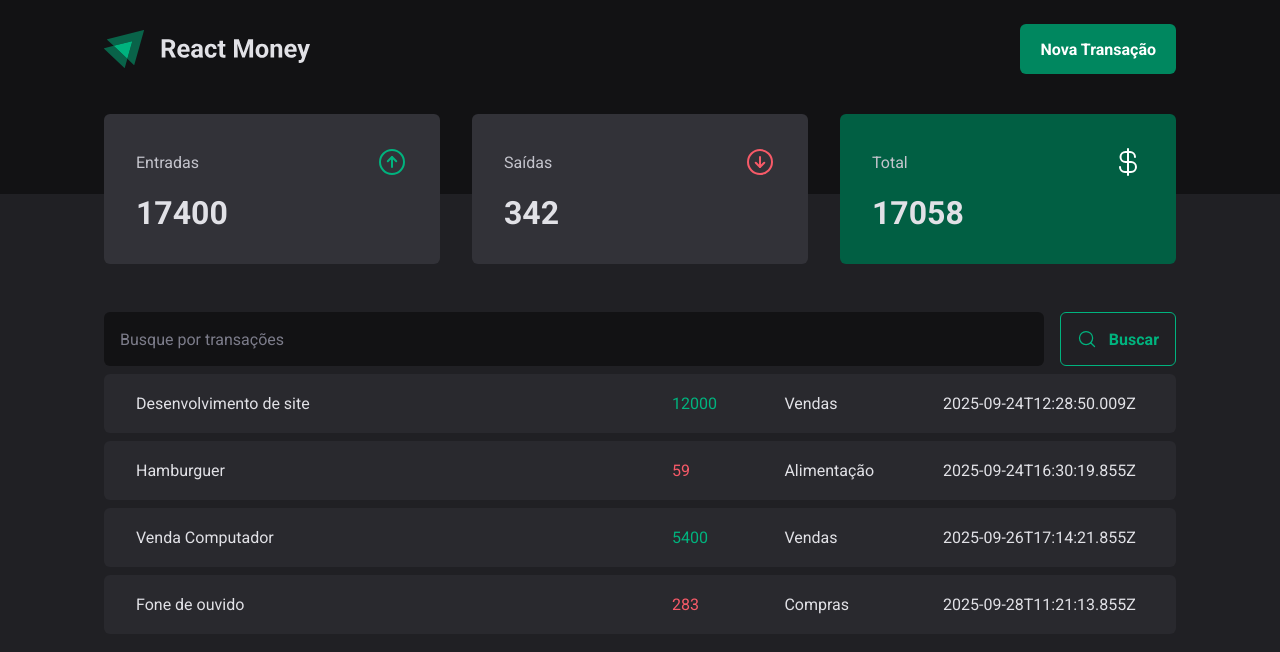
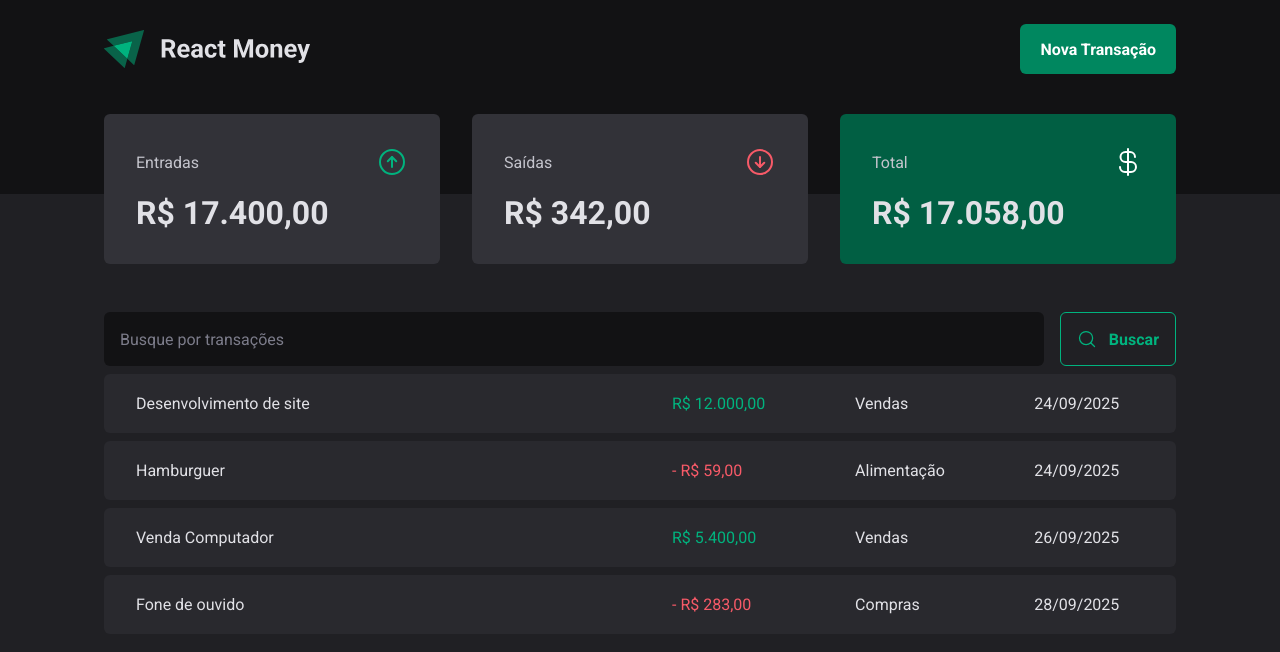
Before and after one commit to rramires/react_money, a React (Vite) app: page / in a window 1280 px wide. Shown: the top 652 px of the page. Built offline with nearby package versions, Linux system fonts and the light colour scheme; data requests are answered from the project's data file.

Commit message:
Adding Formmaters.

```diff
--- a/src/components/Summary/index.tsx
+++ b/src/components/Summary/index.tsx
@@ -3,6 +3,7 @@ import { SummaryCard, SummaryContainer } from './styles'
 import { useTheme } from 'styled-components'
 import { TransactionsContext } from '../../contexts/TransactionsContext'
 import { useContext } from 'react'
+import { priceFormatter } from '../../utils/formatter'
 
 export function Summary() {
 	const theme = useTheme()
@@ -37,21 +38,21 @@ export function Summary() {
 					<span>Entradas</span>
 					<ArrowCircleUp size={32} color={theme['green-300']} />
 				</header>
-				<strong>{summary.income}</strong>
+				<strong>{priceFormatter(summary.income)}</strong>
 			</SummaryCard>
 			<SummaryCard>
 				<header>
 					<span>Saídas</span>
 					<ArrowCircleDown size={32} color={theme['red-300']} />
 				</header>
-				<strong>{summary.outcome}</strong>
+				<strong>{priceFormatter(summary.outcome)}</strong>
 			</SummaryCard>
 			<SummaryCard $variant='green'>
 				<header>
 					<span>Total</span>
 					<CurrencyDollar size={32} color={theme['white']} />
 				</header>
-				<strong>{summary.total}</strong>
+				<strong>{priceFormatter(summary.total)}</strong>
 			</SummaryCard>
 		</SummaryContainer>
 	)
--- a/src/components/TransactionModal/index.tsx
+++ b/src/components/TransactionModal/index.tsx
@@ -27,12 +27,12 @@ export function TransactionModal() {
 					<input type='number' placeholder='Preço' required />
 					<input type='text' placeholder='Categoria' required />
 					<TransactionType>
-						<TransactionTypeButton variant='income' value='income'>
+						<TransactionTypeButton $variant='income' value='income'>
 							<ArrowCircleUp size={24} />
 							Entrada
 						</TransactionTypeButton>
 						<TransactionTypeButton
-							variant='outcome'
+							$variant='outcome'
 							value='outcome'
 						>
 							<ArrowCircleDown size={24} />
--- a/src/pages/Transactions/index.tsx
+++ b/src/pages/Transactions/index.tsx
@@ -3,6 +3,7 @@ import { SearchForm } from '../../components/SearchForm'
 import { Summary } from '../../components/Summary'
 import { TransactionsContext } from '../../contexts/TransactionsContext'
 import { TransactionsProvider } from '../../contexts/TransactionsProvider'
+import { dateFormatter, priceFormatter } from '../../utils/formatter'
 import {
 	PriceHighLight,
 	TransactionsContainer,
@@ -32,11 +33,19 @@ export function Transactions() {
 											<PriceHighLight
 												$variant={transaction.type}
 											>
-												{transaction.price}
+												{transaction.type ===
+													'outcome' && '- '}
+												{priceFormatter(
+													transaction.price,
+												)}
 											</PriceHighLight>
 										</td>
 										<td>{transaction.category}</td>
-										<td>{transaction.createdAt}</td>
+										<td>
+											{dateFormatter(
+												transaction.createdAt,
+											)}
+										</td>
 									</tr>
 								)
 							})}
--- /dev/null
+++ b/src/utils/formatter.ts
@@ -0,0 +1,10 @@
+export function dateFormatter(strDate: string) {
+	return new Intl.DateTimeFormat('pt-BR').format(new Date(strDate))
+}
+
+export function priceFormatter(price: number) {
+	return new Intl.NumberFormat('pt-BR', {
+		style: 'currency',
+		currency: 'BRL',
+	}).format(price)
+}
```
